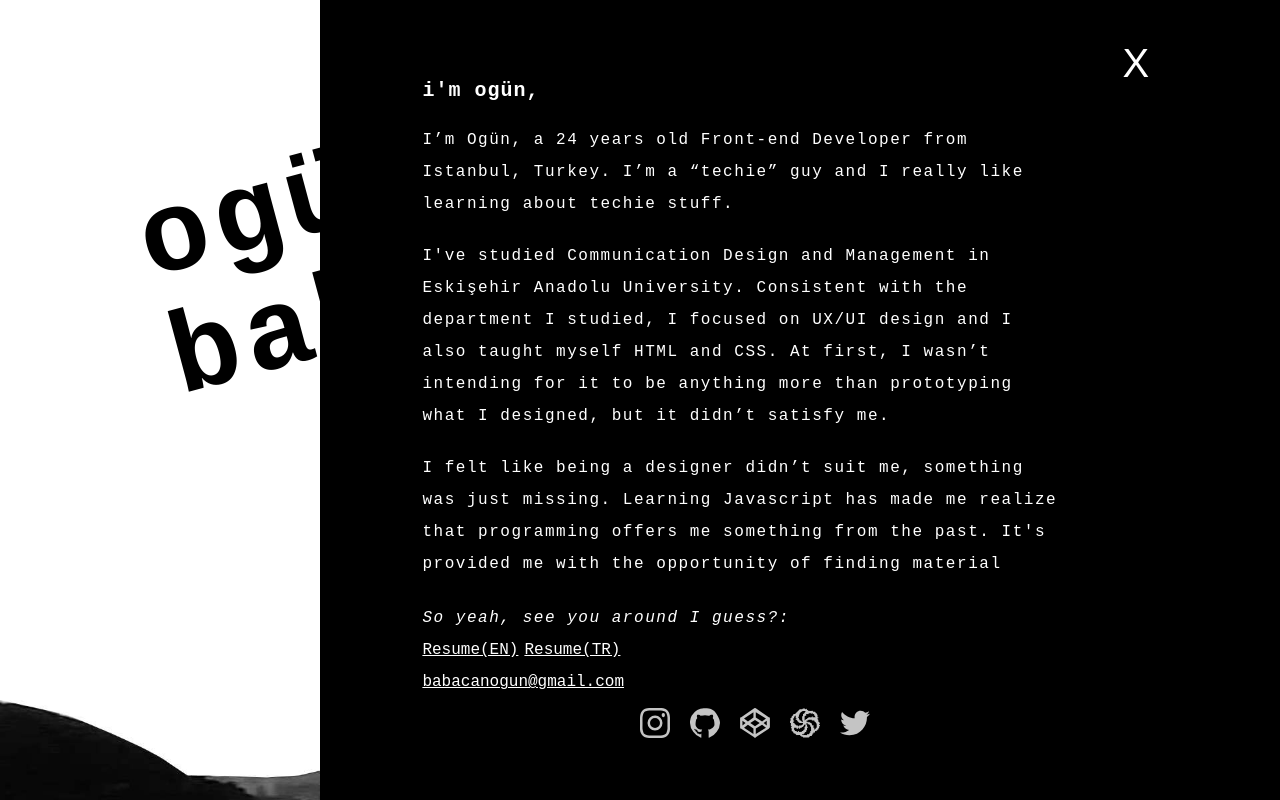
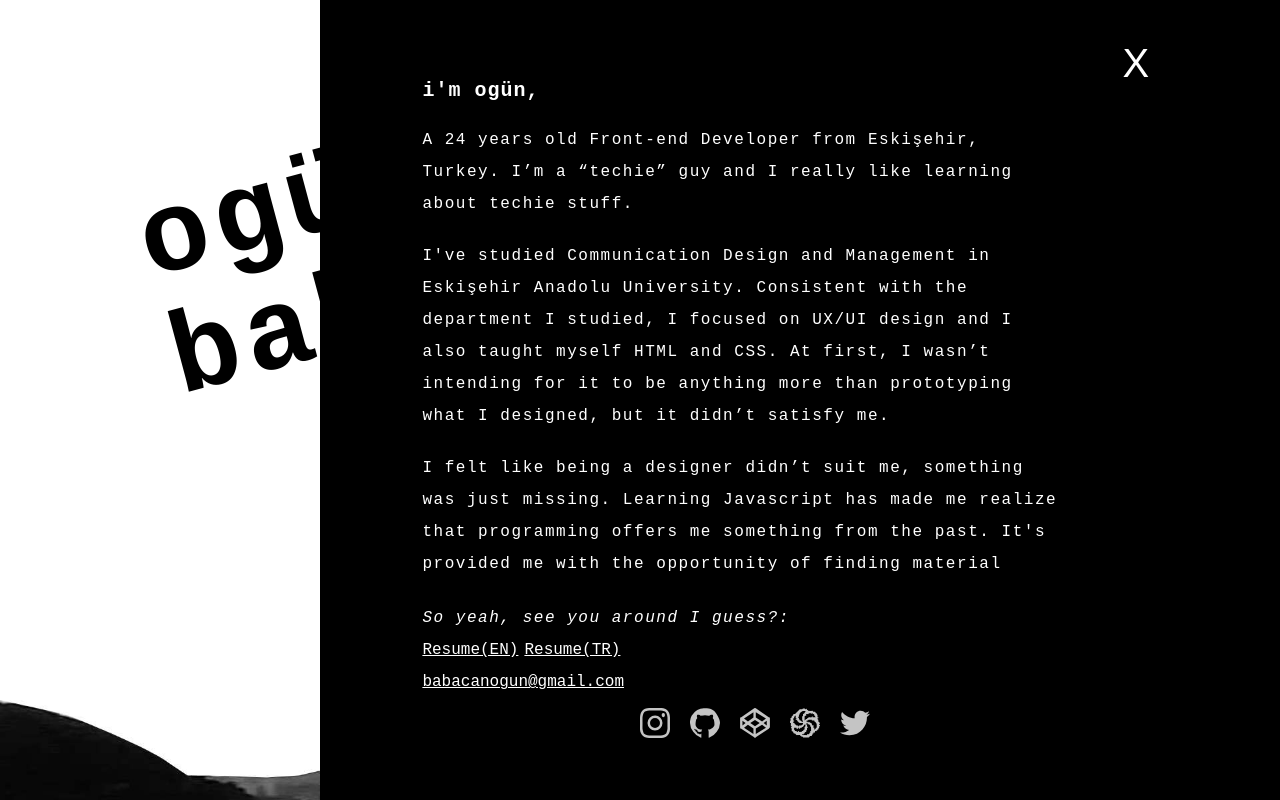
Before and after one commit to ogunb/personal-website, a Vue app: page /about in a window 1280 px wide. Shown: the top 800 px of the page. Built offline with nearby package versions, Linux system fonts and the light colour scheme.

Commit message:
Update About.vue

```diff
--- a/src/components/About.vue
+++ b/src/components/About.vue
@@ -3,7 +3,7 @@
     <button type="button" class="about__close" @click="closeAbout">X</button>
     <h3 class="about__title">i'm ogün,</h3>
     <div class="about__paragraph">
-     <p>I’m Ogün, a 24 years old Front-end Developer from Istanbul, Turkey. I’m a “techie” guy and I really like learning about techie stuff.
+     <p>A 24 years old Front-end Developer from Eskişehir, Turkey. I’m a “techie” guy and I really like learning about techie stuff.
 </p>
      <p>I've studied Communication Design and Management in Eskişehir Anadolu University. Consistent with the department I studied, I focused on UX/UI design and I also taught myself HTML and CSS. At first, I wasn’t intending for it to be anything more than prototyping what I designed, but it didn’t satisfy me.</p>
      <p>I felt like being a designer didn’t suit me, something was just missing. Learning Javascript has made me realize that programming offers me something from the past. It's provided me with the opportunity of finding material solutions to problems and it felt like I was 10 again, playing video games. This now defines who I’m and who I want to be.</p>
```
